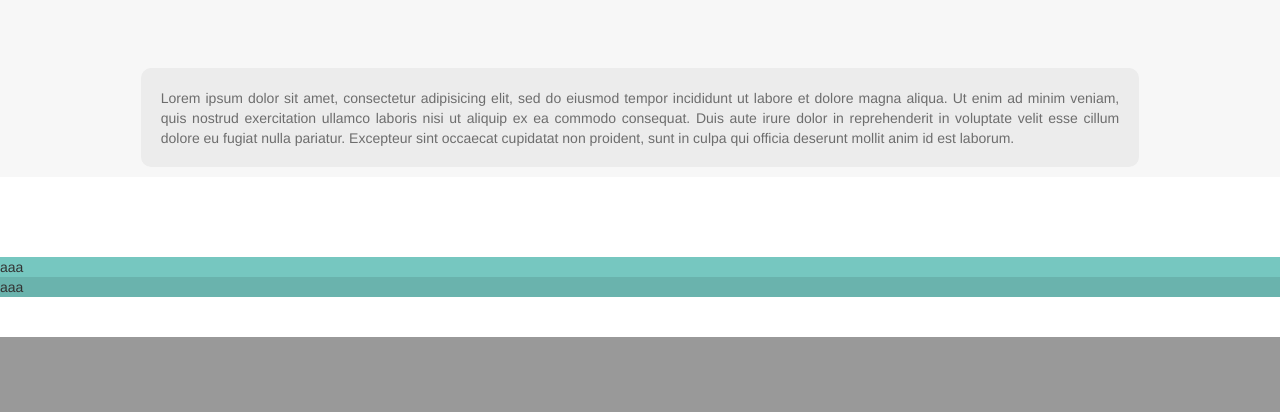
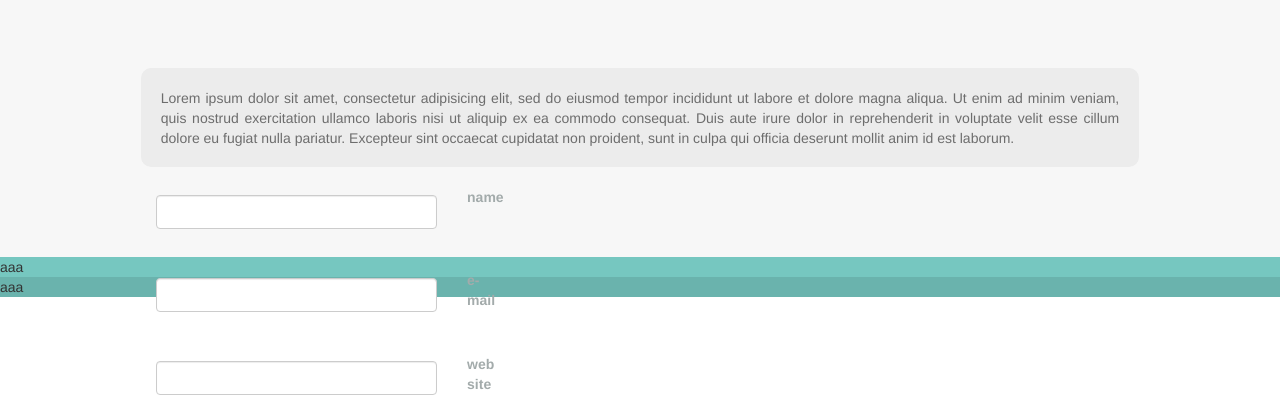
Before and after one commit to farkbarn/php-hire-test, a PHP site: page /templates/index.html in a window 1280 px wide. Shown: the part 771-1183 px from the top of the page. Before the commit the page ends 1108 px from the top, so only its background shows below. Run offline with PHP 8.4, Linux system fonts and the light colour scheme.

Commit message:
add changes

```diff
--- a/templates/index.html
+++ b/templates/index.html
@@ -55,26 +55,47 @@
 			</div>
 		</section>
 		<!-- contenido -->
-		<section class="cont container-fluid color6">
-
-				<iframe width="100%" height="535" frameborder="0" style="border:1" src="https://www.google.com/maps/embed/v1/place?key=AIzaSyAikJRQ80Je0glogMVoaN09HObA6EkBpL4&q=Barquisimeto+Parque Ayacucho" allowfullscreen>
-				</iframe>
-				 <p class="color3 mix_borrad">Lorem ipsum dolor sit amet, consectetur adipisicing elit, sed do eiusmod tempor incididunt ut labore et dolore magna aliqua. Ut enim ad minim veniam, quis nostrud exercitation ullamco laboris nisi ut aliquip ex ea commodo consequat. Duis aute irure dolor in reprehenderit in voluptate velit esse cillum dolore eu fugiat nulla pariatur. Excepteur sint occaecat cupidatat non proident, sunt in culpa qui officia deserunt mollit anim id est laborum.</p>
+		<section class="cont color6 container-fluid ">
+			<iframe width="100%" height="535" frameborder="0" style="border:1" src="https://www.google.com/maps/embed/v1/place?key=AIzaSyAikJRQ80Je0glogMVoaN09HObA6EkBpL4&q=Barquisimeto+Parque Ayacucho" allowfullscreen>
+			</iframe>
+			<p class="color3 mix_borrad">
+				Lorem ipsum dolor sit amet, consectetur adipisicing elit, sed do eiusmod tempor incididunt ut labore et dolore magna aliqua. Ut enim ad minim veniam, quis nostrud exercitation ullamco laboris nisi ut aliquip ex ea commodo consequat. Duis aute irure dolor in reprehenderit in voluptate velit esse cillum dolore eu fugiat nulla pariatur. Excepteur sint occaecat cupidatat non proident, sunt in culpa qui officia deserunt mollit anim id est laborum.
+			</p>
 		</section>
 		<!-- section contact -->
-		<section class="container-fluid row">
+		<section class="color6 contform container-fluid row">
 			<!-- form -->
-			<section class="form">
+			<section class="form col-md-6">
 				<form action="index_submit" method="get" accept-charset="utf-8">
+				<!-- name -->
+				<div class="form-group row col-md-10">
+					<div class="col-md-10">
+						<input class="form-control" type="text" value="" id="">
+					</div>
+					<label for="" class="name col-md-2  col-form-label">name</label>
+				</div>
+				<!-- name -->
+				<div class="form-group row col-md-10">
+					<div class="col-md-10">
+						<input class="form-control" type="text" value="" id="">
+					</div>
+					<label for="" class="name col-md-2  col-form-label">e-mail</label>
+				</div>
+				<!-- name -->
+				<div class="form-group row col-md-10">
+					<div class="col-md-10">
+						<input class="form-control" type="text" value="" id="">
+					</div>
+					<label for="" class="name col-md-2  col-form-label">web site</label>
+				</div>
 
 				</form>
-
 			</section>
 
 			<!-- contact -->
-			<section class="contact"></section>
+			<section class="contact col-md-6"></section>
+		</section>
 
-		</section>
 	</main>
 	<!-- footer -->
 	<footer id="footer" class="footer container-fluid">
```
Also changed, not shown: public/assets/stylesheet/layout.css, public/assets/stylesheet/layout.less, 1 other file.
